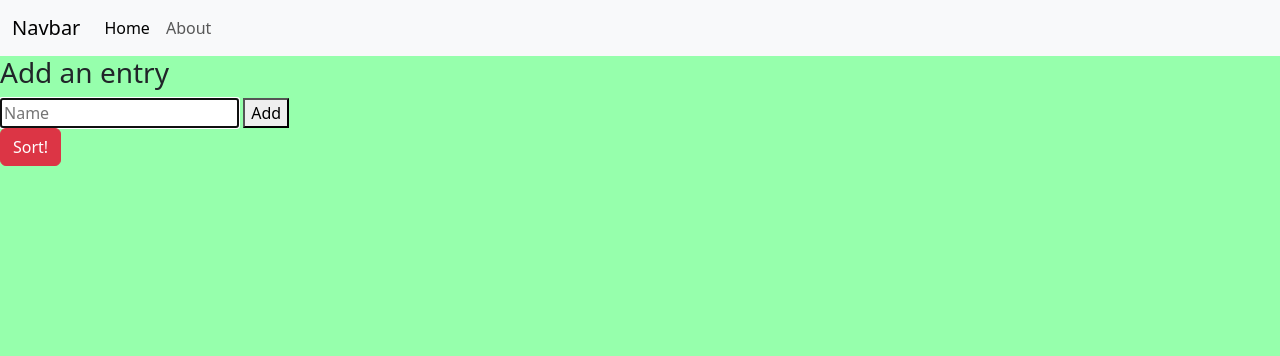
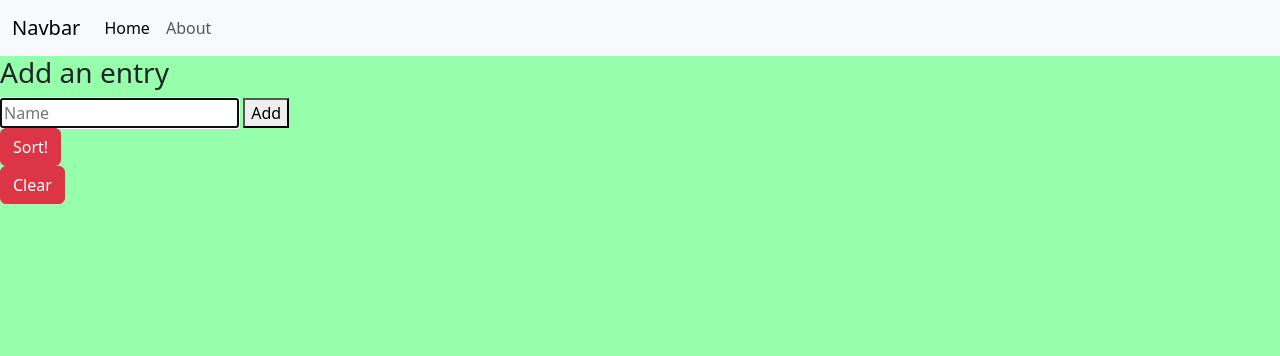
Before and after one commit to sjpoulin/secretsanta, a Flask app: page / in a window 1280 px wide. Shown: the top 356 px of the page. Run offline with Flask 3, Linux system fonts and the light colour scheme.

Commit message:
Added clear page and clear names function & route

```diff
--- a/app.py
+++ b/app.py
@@ -21,3 +21,8 @@
 @app.route("/about")
 def about():
     return render_template("about.html")
+
+@app.route("/clear")
+def clear():
+    names.clear()
+    return render_template("clear.html")
--- /dev/null
+++ b/templates/clear.html
@@ -0,0 +1,6 @@
+{% extends "layout.html" %}
+
+{% block main %}
+<p>Your entries have been cleared.</p>
+<a href="/" class="btn btn-danger" role="button">Home</a>
+{% endblock %}
--- a/templates/index.html
+++ b/templates/index.html
@@ -21,4 +21,6 @@
     <form method="get">
         <a href="/sorted" class="btn btn-danger" role="button">Sort!</a>
     </form>
+    <a href="/clear" class="btn btn-danger" role="button">Clear</a>
+
 {% endblock %}
```
